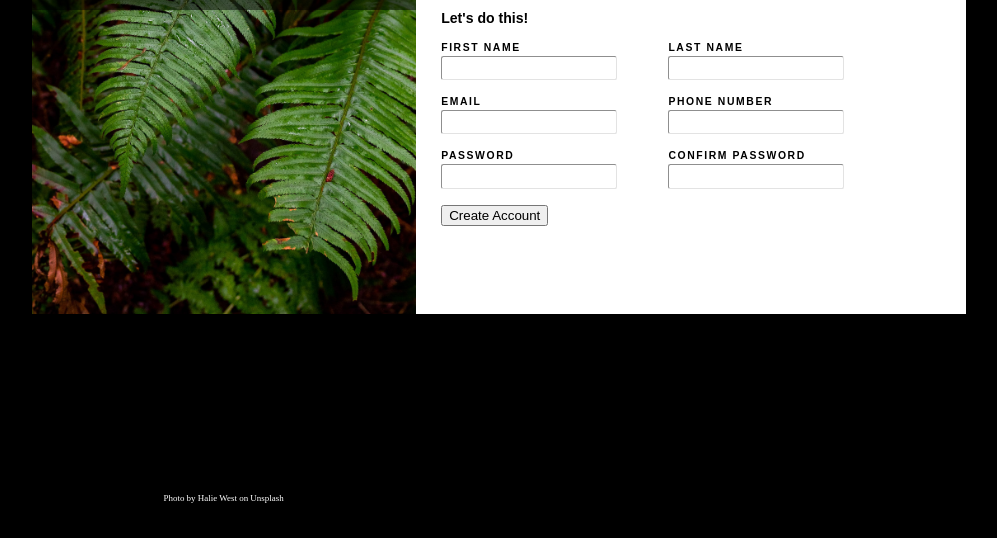
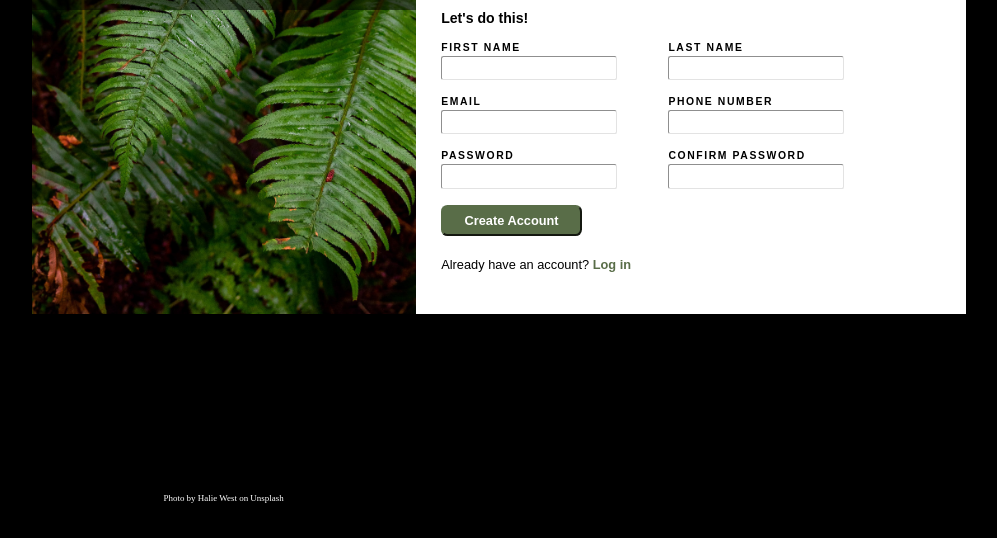
Before and after one commit to MarkFerianec/odin-sign-up-form, a plain HTML site: page index.html in a window 1280 px wide. Shown: the part 262-800 px from the top of the page, without its empty margins (122-1119 px from the left). Drawn offline with Linux system fonts and the light colour scheme.

Commit message:
Modify index and style
Added fourth sentence to index. Added styling to submit button and
fourth sentence.

```diff
--- a/index.html
+++ b/index.html
@@ -85,6 +85,8 @@
                         <button type="submit">Create Account</button>
                     </div>
 
+                    <p class="fourth-sentence">Already have an account? <span class="green-text-formatting">Log in</span></p>
+
                 </div>
 
             </form>
--- a/style.css
+++ b/style.css
@@ -140,3 +140,25 @@ input {
     border-width: 0.1vw;
     width: 13vw;
 }
+
+button {
+    padding: 0.5vw;
+    width: 11vw;
+    background-color: #596D48;
+    color: white;
+    border-radius: 0.5vw;
+    font-size: 1vw;
+    font-weight: 600;
+    border-color: #596D48;
+}
+
+.fourth-sentence {
+    padding-top: 1vh;
+    font-size: 1vw;
+    font-family: sans-serif;
+}
+
+.green-text-formatting {
+    color: #596D48;
+    font-weight: 600;
+}
```
